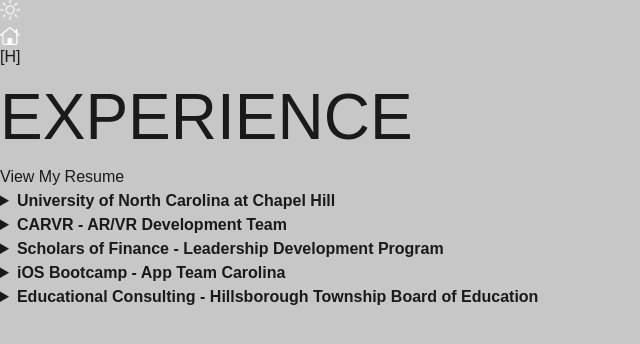
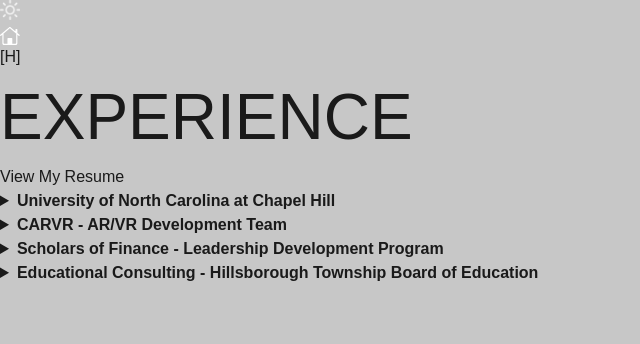
Before and after one commit to riokuchlyan/PortfolioWebsite, a Next.js app: page /experience in a window 1280 px wide. Shown: the top 344 px of the page, without its empty margins (0-640 px from the left). Built offline with nearby package versions, Linux system fonts and the light colour scheme.

Commit message:
Edit experience

```diff
--- a/src/app/experience/page.tsx
+++ b/src/app/experience/page.tsx
@@ -44,10 +44,6 @@
                 <p>Learning technical finance skills and leadership principles to develop strong ethical finance leaders.</p>
             </details>
             <details>
-                <summary><strong>iOS Bootcamp - App Team Carolina</strong></summary>
-                <p>Gaining hands-on experience with Swift, SwiftUI, and Xcode while building multiple mobile applications.</p>
-            </details>
-            <details>
                 <summary><strong>Educational Consulting - Hillsborough Township Board of Education</strong></summary>
                 <p>Represented 7,200 students and advised on funding allocations, including security improvements in schools.</p>
             </details>
```
